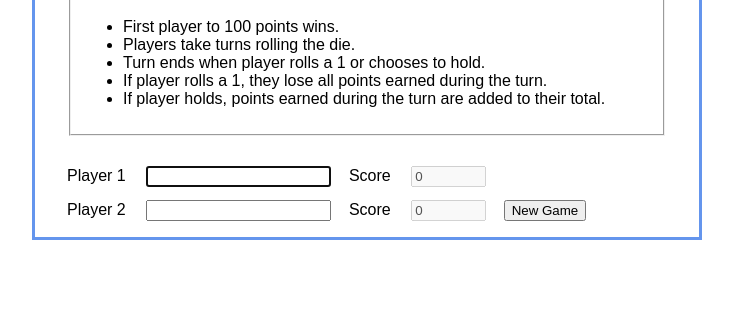
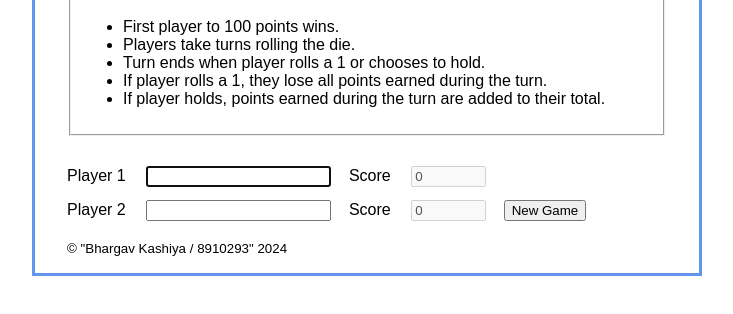
Before and after one commit to git-commit-100/adv_javascript_assignments, a plain HTML site: page Part3-pig/pig/index.html in a window 1280 px wide. Shown: the part 104-418 px from the top of the page, without its empty margins (273-1006 px from the left). Drawn offline with nearby package versions, Linux system fonts and the light colour scheme; a script that the page names is missing.

Commit message:
completed part3

```diff
--- a/Part3-pig/pig/index.html
+++ b/Part3-pig/pig/index.html
@@ -54,6 +54,9 @@
         <label for="total">Total</label>
         <input type="text" id="total" disabled />
       </section>
+
+      <br />
+      <small>&copy; "Bhargav Kashiya / 8910293" 2024</small>
     </main>
     <script src="https://code.jquery.com/jquery-3.4.1.slim.min.js"></script>
     <script src="library_die.js"></script>
```
